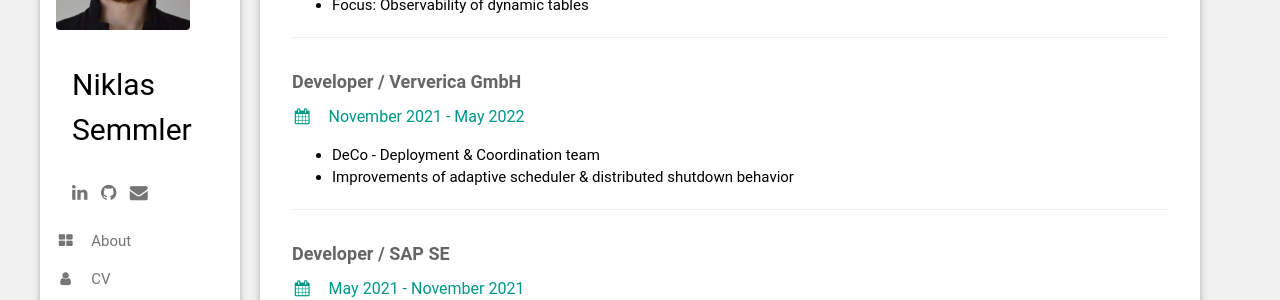
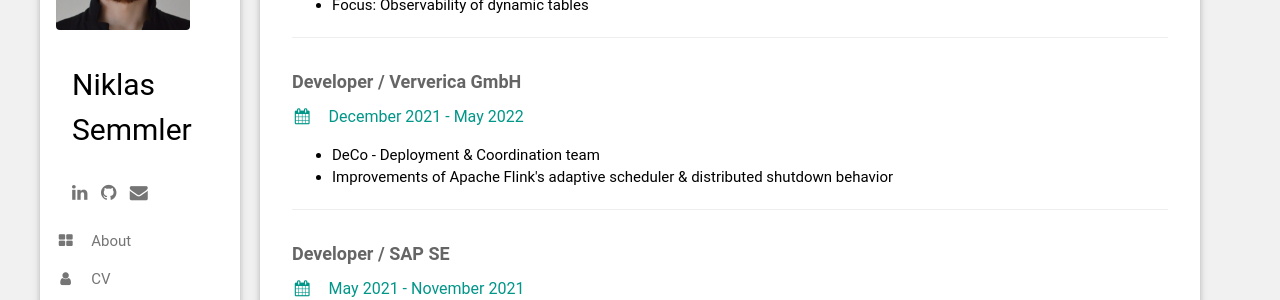
Before and after one commit to niklassemmler/niklassemmler.github.io, a Jekyll site: the page built from index.html, in a window 1280 px wide and 900 px high, scrolled down 491 px. Shown: the part 153-453 px from the top of the window. Built offline with Jekyll 4.4.1, drawn with Linux system fonts in a browser that asks for light colours; a script that is not in the unit is left out.

Commit message:
fix date

```diff
--- a/_includes/cv.html
+++ b/_includes/cv.html
@@ -17,10 +17,10 @@
   <div class="w3-container">
     <h5 class="w3-opacity"><b>Developer / Ververica GmbH</b></h5>
     <h6 class="w3-text-teal"><i class="fa fa-calendar fa-fw
-        w3-margin-right"></i>November 2021 - May 2022</h6>
+        w3-margin-right"></i>December 2021 - May 2022</h6>
     <ul>
       <li>DeCo - Deployment &amp; Coordination team
-      <li>Improvements of adaptive scheduler &amp; distributed shutdown
+      <li>Improvements of Apache Flink's adaptive scheduler &amp; distributed shutdown
         behavior
     </ul>
     <hr>
```
